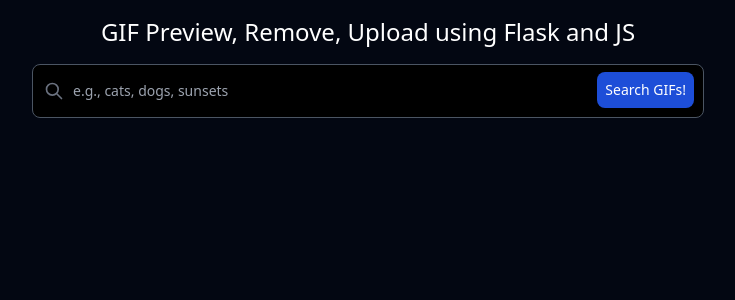
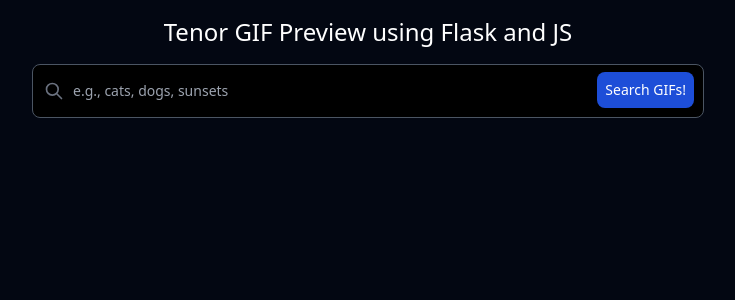
Before and after one commit to ImOmkar/gif_flask, a Flask app: page / in a window 1280 px wide. Shown: the top 300 px of the page, without its empty margins (272-1007 px from the left). Run offline with Flask 3, Linux system fonts and the light colour scheme; some libraries are stand-ins or nearby versions.

Commit message:
title updated

```diff
--- a/templates/home.html
+++ b/templates/home.html
@@ -9,7 +9,7 @@
 <body class="bg-gray-950">
 
     <div class="max-w-2xl mx-auto">
-        <p class="text-center p-4 text-2xl text-white">GIF Preview, Remove, Upload using Flask and JS</p>
+        <p class="text-center p-4 text-2xl text-white">Tenor GIF Preview using Flask and JS</p>
 
         <div class="relative">
             <div class="flex absolute inset-y-0 left-0 items-center pl-3 pointer-events-none">
```
